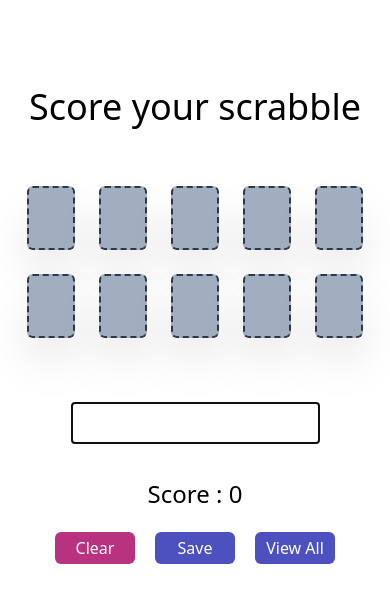
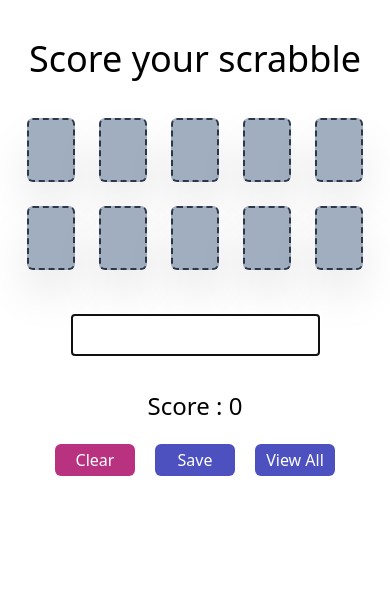
Before and after one commit to waimin314/score-your-scrabble, a React (Create React App) app in the folder client/: page / in a window 390 px wide. Shown: the top 602 px of the page. Built offline with nearby package versions, Linux system fonts and the light colour scheme.

Commit message:
Fix spacing too big for mobile

```diff
--- a/client/src/App.js
+++ b/client/src/App.js
@@ -90,11 +90,11 @@ function App() {
 
   return (
     <div className='flex flex-col items-center'>
-      <div className={`${alertVisibility} h-10`}>
+      <div className={`${alertVisibility} h-5 md:h-10`}>
         <Alert alertType={alertInfo.type} message={alertInfo.message} />
       </div>
-      <h1 className='text-4xl mt-10 font-medium'>Score your scrabble</h1>
-      <div className='flex flex-wrap flex-row h-auto mt-10 mb-10 justify-center max-w-sm  md:max-w-xl lg:max-w-full lg:flex-no-wrap'>
+      <h1 className='text-4xl mt-3 font-medium md:mt-5'>Score your scrabble</h1>
+      <div className='flex flex-wrap flex-row h-auto  my-5 justify-center max-w-sm md:my-10 md:max-w-xl lg:max-w-full lg:flex-no-wrap'>
         {renderTiles()}
         {renderPlaceholderTiles()}
       </div>
```
